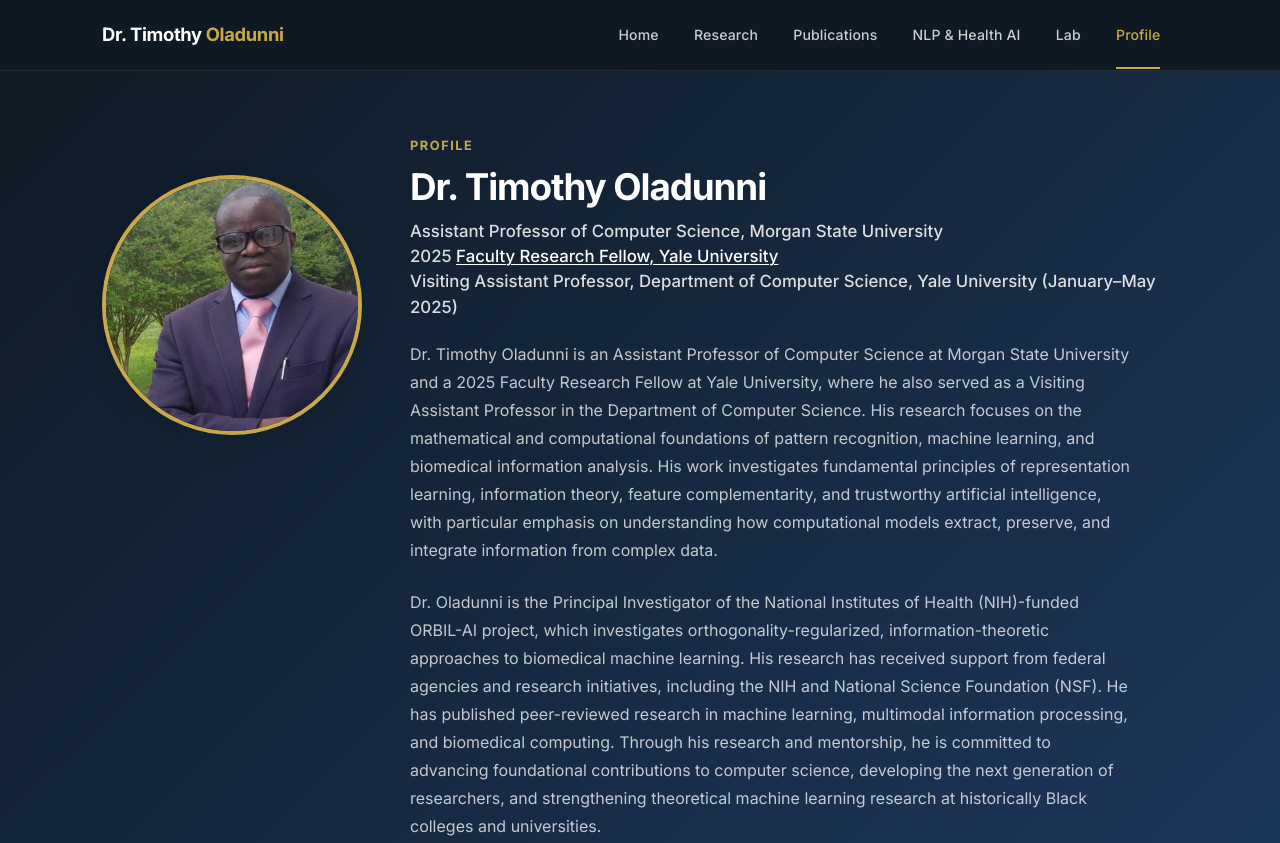
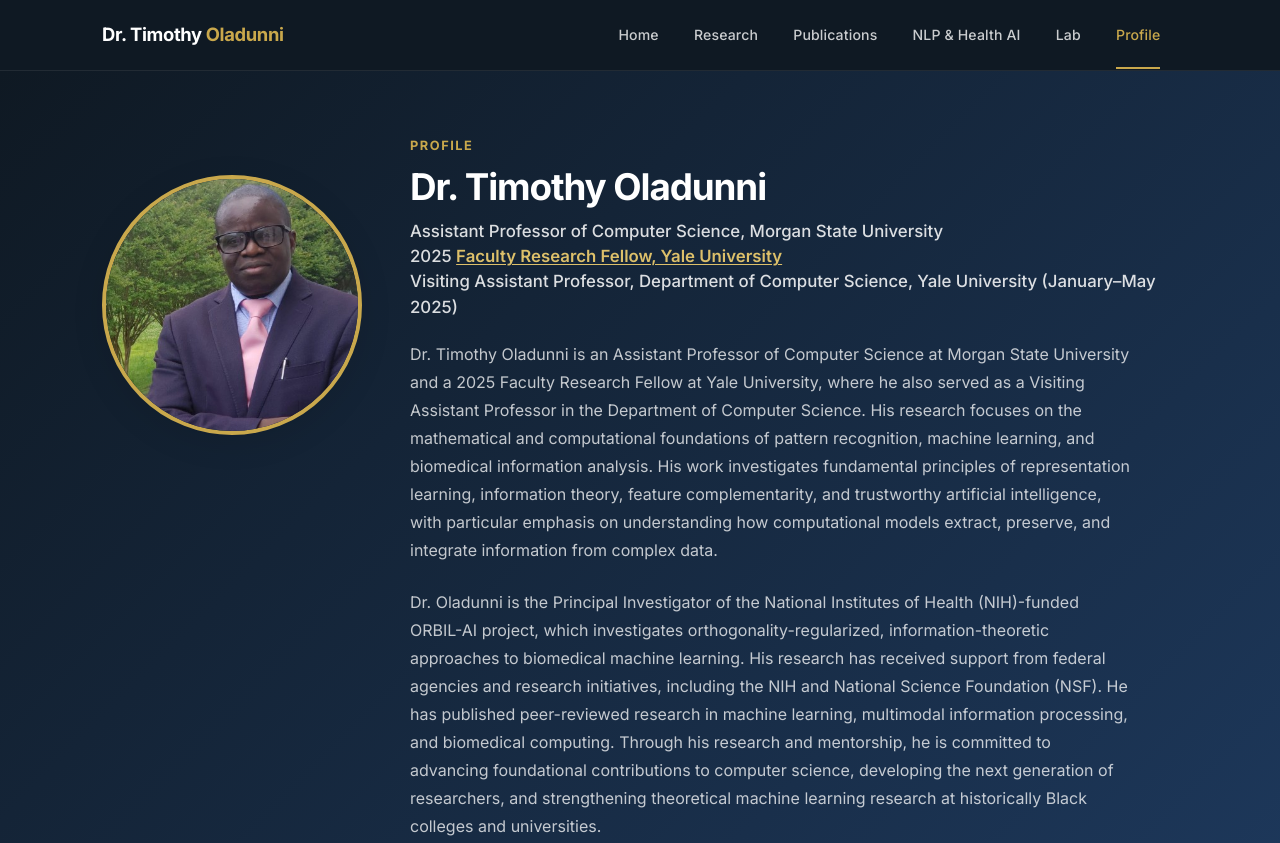
Before and after one commit to TOOLAD/TOO71.github.io, a plain HTML site: page professional.html in a window 1280 px wide. Shown: the top 843 px of the page. Drawn offline with Linux system fonts and the light colour scheme.

Commit message:
Make Yale fellowship link gold on profile header

```diff
--- a/assets/css/style.css
+++ b/assets/css/style.css
@@ -3156,5 +3156,5 @@ main p a:not(.btn):hover {
 .profile-links a{color:#fff !important;text-decoration:underline;text-underline-offset:3px;}
 .profile-links a:hover{color:var(--color-accent) !important;}
 
-.profile-title a{color:#fff !important;text-decoration:underline;text-decoration-color:var(--color-accent);text-underline-offset:3px;}
-.profile-title a:hover{color:var(--color-accent) !important;}
+.profile-title a{color:var(--color-accent-light) !important;font-weight:600;text-decoration:underline;text-decoration-thickness:2px;text-underline-offset:4px;}
+.profile-title a:hover,.profile-title a:focus{color:#fff !important;}
```
